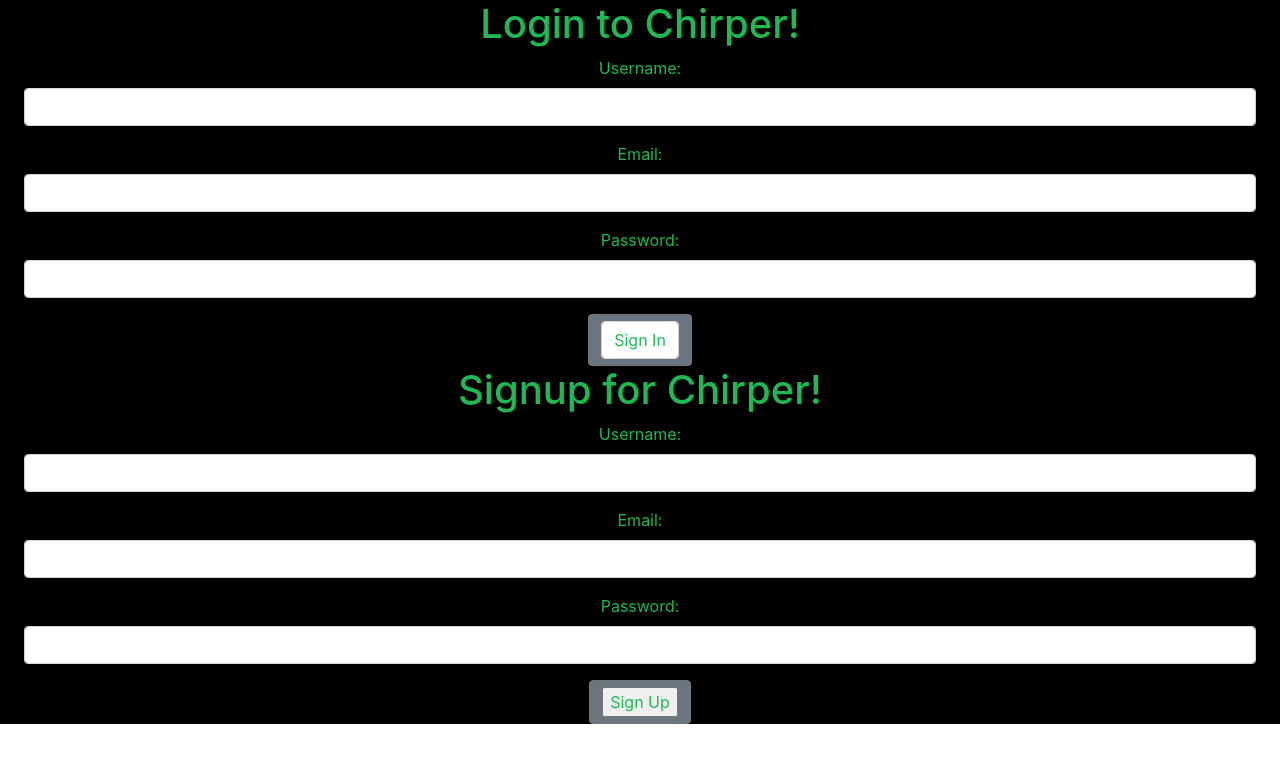
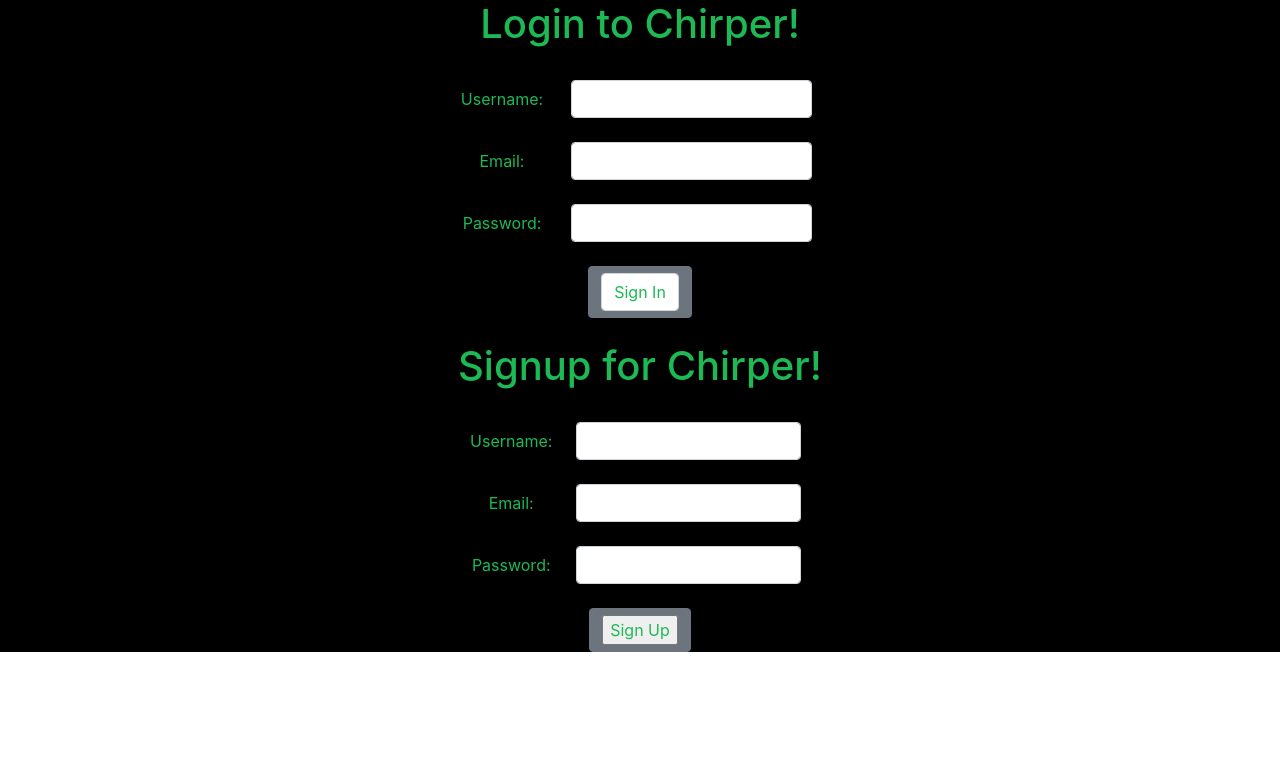
Before and after one commit to bubbagump2020/chirper-frontend, a React (Create React App) app: page / in a window 1280 px wide. Shown: the top 762 px of the page. Built offline with nearby package versions, Linux system fonts and the light colour scheme.

Commit message:
Fixing the login page styling

```diff
--- a/src/components/Login.js
+++ b/src/components/Login.js
@@ -1,50 +1,16 @@
 import React, { useState } from 'react'
-
-  import { Button, Form, FormGroup, Label, Input, FormText, Col } from 'reactstrap';
-
-import Container from '@material-ui/core/Container'
-import { makeStyles } from '@material-ui/core/styles'
-// import Button from '@material-ui/core/Button'
-import TextField from '@material-ui/core/TextField'
-
-
-const useStyles = makeStyles(theme => ({
-	container: {
-	  display: 'flex',
-	  flexWrap: 'wrap',
-	},
-	textField: {
-	  marginLeft: theme.spacing(1),
-	  marginRight: theme.spacing(1),
-	  width: 200,
-	},
-	button: {
-		margin: theme.spacing(1),
-	},
-	dense: {
-	  marginTop: 19,
-	},
-	menu: {
-	  width: 200,
-	},
-  }));
-
+import { Card, CardBody, Button, Form, FormGroup, Label, Input, FormText, Col } from 'reactstrap';
 export function Login(props) {
-	const classes = useStyles();
-
     const [user, changeUser] = useState({
         username: '',
         email: '',
         password: ''
     })
-
-
     const [newUser, changeNewUser] = useState({
         username: '',
         email: '',
         password: ''
     })
-
     async function loginUser(e) {
         e.preventDefault()
         let response = await fetch('http://localhost:3001/login', {
@@ -61,11 +27,9 @@
         let {success, id, token} = await response.json()
         if(success){
            localStorage.setItem('token', token)
-            props.history.push(`/users/`)
+           props.history.push(/users/)
        }
-
     }
-
 async function createUser (e) {
         e.preventDefault()
         let response = await fetch('http://localhost:3001/users', {
@@ -80,49 +44,60 @@
             })
         })
     }
-
     return(
-		<Container>
         <div>
-				<Form onSubmit={loginUser} className="form1">
+            <div>
+                <Form inline onSubmit={loginUser} className="row justify-content-center" style={{display: "inline-block"}}>
                     <h1 style={{color: "#1DB954"}}>Login to Chirper!</h1>
+                    <div class="w-100"></div>
+                    <br></br>
+                    <FormGroup >
+                        <Label className="col-4" style={{color: "#1DB954", display: "inline-block", width: "140px", textAlign: "center" }}>Username: </Label>
+                        <Input className="col-7" type="text" value={user.username} onChange={e => changeUser({ ...user, username: e.target.value})} />
+                    </FormGroup>
+                    <div class="w-100"></div>
+                    <br></br>
                     <FormGroup>
-						<Label style={{color: "#1DB954", display: "inline-block", width: "140px", textAlign: "center" }}>Username: </Label>
-						<Input type="text" value={user.username} onChange={e => changeUser({ ...user, username: e.target.value})} />
+                        <Label className="col-4" style={{color: "#1DB954"}}>Email: </Label>
+                        <Input className="col-7" type="text" value={user.name} onChange={e => changeUser({ ...user, email: e.target.value})} />
                     </FormGroup>
+                    <div class="w-100"></div>
+                    <br></br>
                     <FormGroup>
-						<Label style={{color: "#1DB954"}}>Email: </Label>
-						<Input type="text" value={user.name} onChange={e => changeUser({ ...user, email: e.target.value})} />
+                        <Label className="col-4" style={{color: "#1DB954"}}>Password: </Label>
+                        <Input className="col-7" type="password" value={user.password} onChange={e => changeUser({ ...user, password: e.target.value})} />
                     </FormGroup>
-					<FormGroup>
-						<Label style={{color: "#1DB954"}}>Password: </Label>
-						<Input type="password" value={user.password} onChange={e => changeUser({ ...user, password: e.target.value})} />
-					</FormGroup>
+                    <br></br>
                     <Button><Input style={{color: "#1DB954"}} type="submit" value="Sign In"/></Button>
                 </Form>
             </div>
+            <div class="w-100"></div>
+                    <br></br>
             <div>
-
-				<Form onSubmit={createUser} className="form2">
+                <Form inline onSubmit={createUser} className="row justify-content-center" style={{display: "inline-block"}}>
                     <h1 style={{color: "#1DB954"}}>Signup for Chirper!</h1>
+                    <div class="w-100"></div>
+                    <br></br>
                     <FormGroup>
-						<Label style={{color: "#1DB954"}} >Username: </Label>
-						<Input type="text" value={newUser.username} onChange={e => changeNewUser({ ...newUser, username: e.target.value })} />
+                        <Label className="col-4" style={{color: "#1DB954"}} >Username: </Label>
+                        <Input  className="col-7" type="text" value={newUser.username} onChange={e => changeNewUser({ ...newUser, username: e.target.value })} />
                     </FormGroup>
+                    <div class="w-100"></div>
+                    <br></br>
                     <FormGroup>
-						<Label style={{color: "#1DB954"}}>Email: </Label>
-						<Input style={{color: "#1DB954"}} type="text" value={newUser.email} onChange={e => changeNewUser({ ...newUser, email: e.target.value})} />
+                        <Label className="col-4" style={{color: "#1DB954"}}>Email: </Label>
+                        <Input className="col-7" style={{color: "#1DB954"}} type="text" value={newUser.email} onChange={e => changeNewUser({ ...newUser, email: e.target.value})} />
                     </FormGroup>
+                    <div class="w-100"></div>
+                    <br></br>
                     <FormGroup>
-						<Label style={{color: "#1DB954"}}>Password: </Label>
-						<Input type="password" value={newUser.password} onChange={e => changeNewUser({ ...newUser, password: e.target.value})} />
+                        <Label className="col-4" style={{color: "#1DB954"}}>Password: </Label>
+                        <Input className="col-7" type="password" value={newUser.password} onChange={e => changeNewUser({ ...newUser, password: e.target.value})} />
                     </FormGroup>
+                    <br></br>
                     <Button><input style={{color: "#1DB954"}} type="submit" value="Sign Up" /></Button>
                 </Form>
-
             </div>
-		</Container>
+        </div>
     )
-
-
 }
```
Lines whose indentation alone changed are shown as unchanged.
